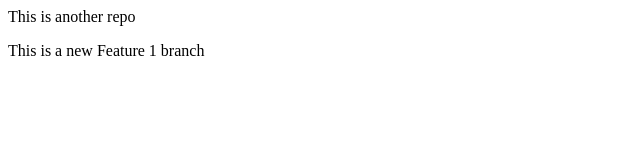
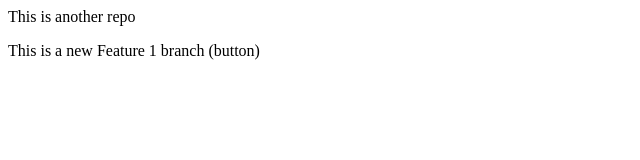
Before and after one commit to SetuBhatt1/localrepo, a plain HTML site: page index.html in a window 1280 px wide. Shown: the full height of the page, 0-640 px from the left. Drawn offline with Linux system fonts and the light colour scheme.

Commit message:
added button

```diff
--- a/index.html
+++ b/index.html
@@ -1,2 +1,2 @@
 <p> This is another repo</p>
-<p>This is a new Feature 1 branch</p>
+<p>This is a new Feature 1 branch (button)</p>
```
